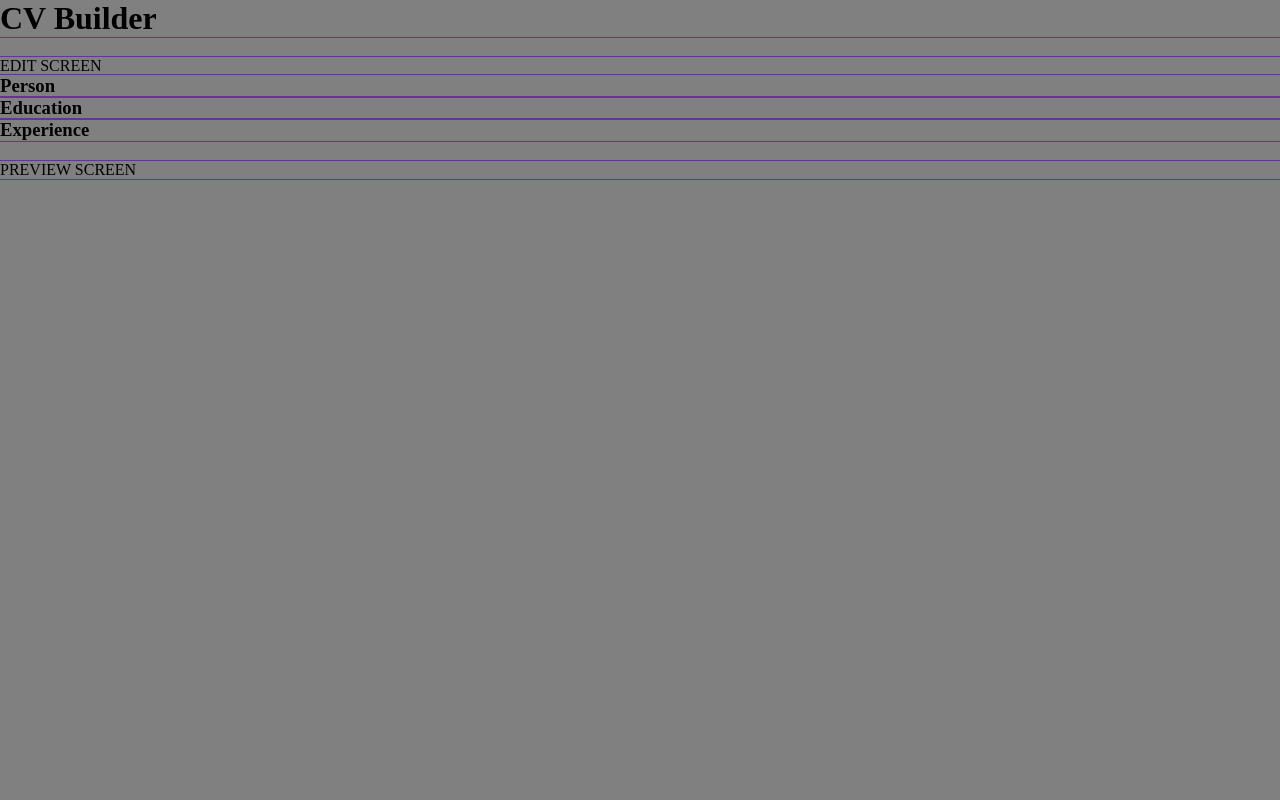
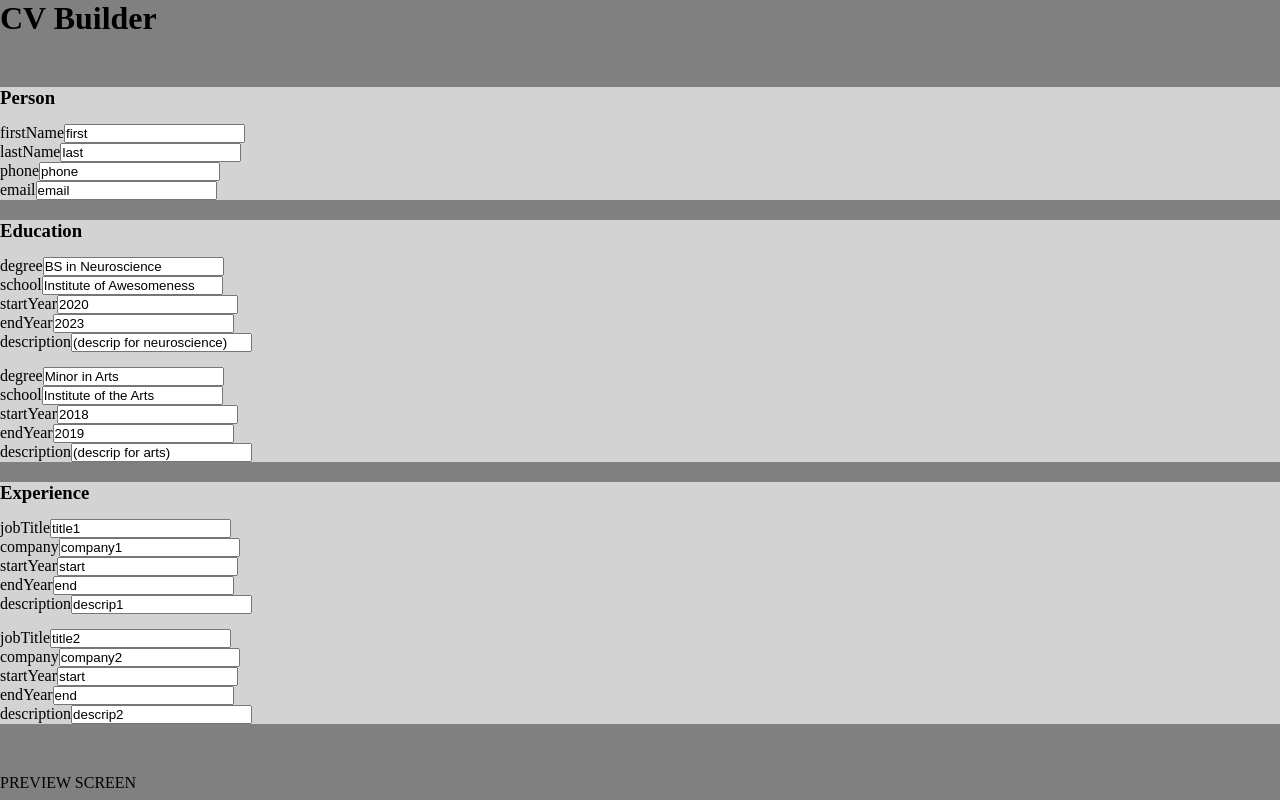
Before and after one commit to strallia/cv-app, a React (Vite) app: page / in a window 1280 px wide. Built offline with nearby package versions, Linux system fonts and the light colour scheme.

Commit message:
feat: Display form inputs

```diff
--- a/src/components/App.jsx
+++ b/src/components/App.jsx
@@ -11,9 +11,9 @@ function App() {
     <>
       <h1>CV Builder</h1>
       <div className="edit-screen">
-        EDIT SCREEN
         {sectionTitles.map((title) => {
-          return <Section key={title} title={title} />;
+          const formsList = data[title.toLowerCase()];
+          return <Section key={title} title={title} formsList={formsList} />;
         })}
       </div>
       <div className="preview-screen">PREVIEW SCREEN</div>
--- /dev/null
+++ b/src/components/Form.jsx
@@ -0,0 +1,18 @@
+function Form({ formData }) {
+  return (
+    <form>
+      {Object.entries(formData).map((input, index) => {
+        const label = input[0];
+        const value = input[1];
+        return (
+          <label key={index}>
+            {label}
+            <input value={value} />
+          </label>
+        );
+      })}
+    </form>
+  );
+}
+
+export { Form };
--- a/src/components/Section.jsx
+++ b/src/components/Section.jsx
@@ -1,5 +1,14 @@
-function Section({ title }) {
-  return <h3>{title}</h3>;
+import { Form } from "./Form";
+
+function Section({ title, formsList }) {
+  return (
+    <section>
+      <h3>{title}</h3>
+      {formsList.map((formData, index) => {
+        return <Form key={index} formData={formData} />;
+      })}
+    </section>
+  );
 }
 
 export { Section };
--- a/src/data.js
+++ b/src/data.js
@@ -9,34 +9,34 @@ export const data = {
   ],
   education: [
     {
-      degree: "degree",
-      school: "school",
-      startYear: "start",
-      endYear: "end",
-      description: "descrip",
+      degree: "BS in Neuroscience",
+      school: "Institute of Awesomeness",
+      startYear: "2020",
+      endYear: "2023",
+      description: "(descrip for neuroscience)",
     },
     {
-      degree: "degree",
-      school: "school",
-      startYear: "start",
-      endYear: "end",
-      description: "descrip",
+      degree: "Minor in Arts",
+      school: "Institute of the Arts",
+      startYear: "2018",
+      endYear: "2019",
+      description: "(descrip for arts)",
     },
   ],
   experience: [
     {
-      title: "title",
-      company: "company",
+      jobTitle: "title1",
+      company: "company1",
       startYear: "start",
       endYear: "end",
-      description: "descrip",
+      description: "descrip1",
     },
     {
-      title: "title",
-      company: "company",
+      jobTitle: "title2",
+      company: "company2",
       startYear: "start",
       endYear: "end",
-      description: "descrip",
+      description: "descrip2",
     },
   ],
 };
--- a/src/styles/App.css
+++ b/src/styles/App.css
@@ -2,7 +2,7 @@
   margin: 0;
   padding: 0;
   box-sizing: border-box;
-  outline: 1px solid rebeccapurple;
+  /* outline: 1px solid rebeccapurple; */
 }
 
 body {
@@ -11,5 +11,20 @@ body {
 
 #root {
   display: grid;
+  gap: 50px;
+}
+
+.edit-screen {
+  display: grid;
   gap: 20px;
 }
+
+section {
+  background-color: lightgray;
+  display: grid;
+  gap: 15px;
+}
+
+form {
+  display: grid;
+}
```
